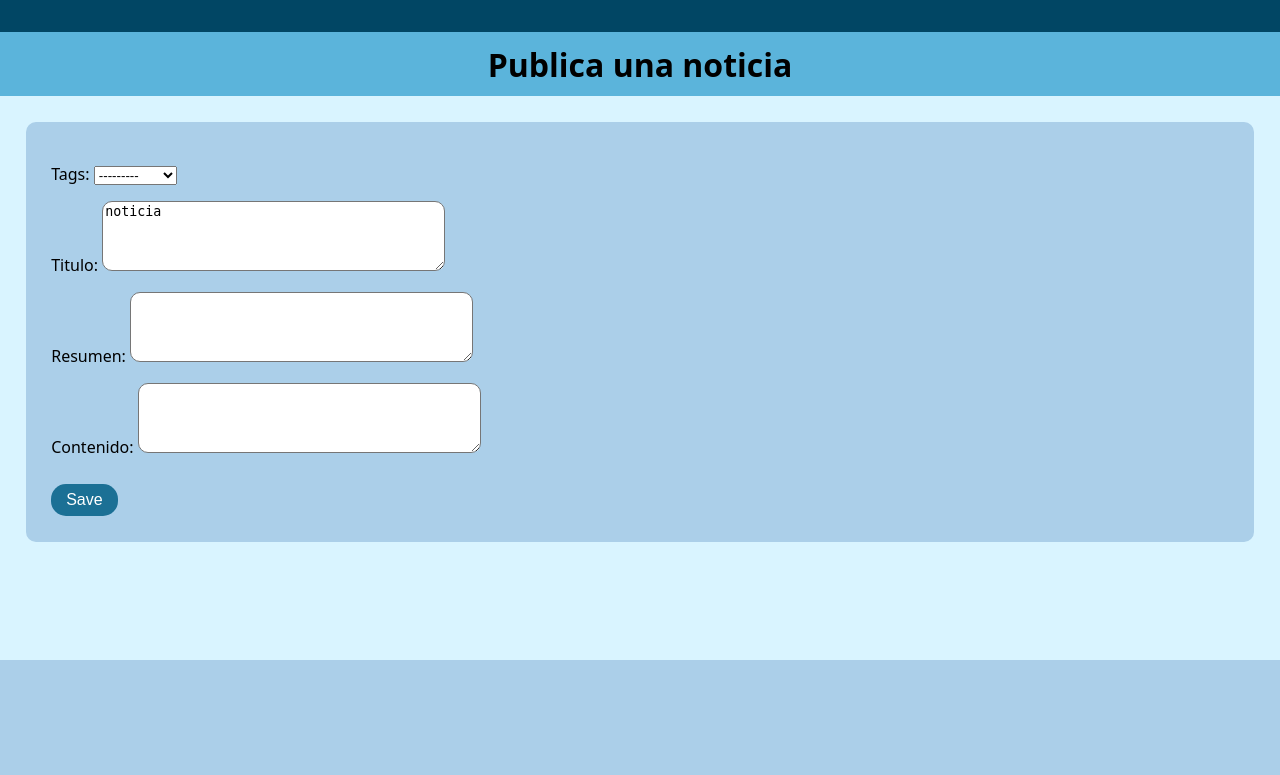
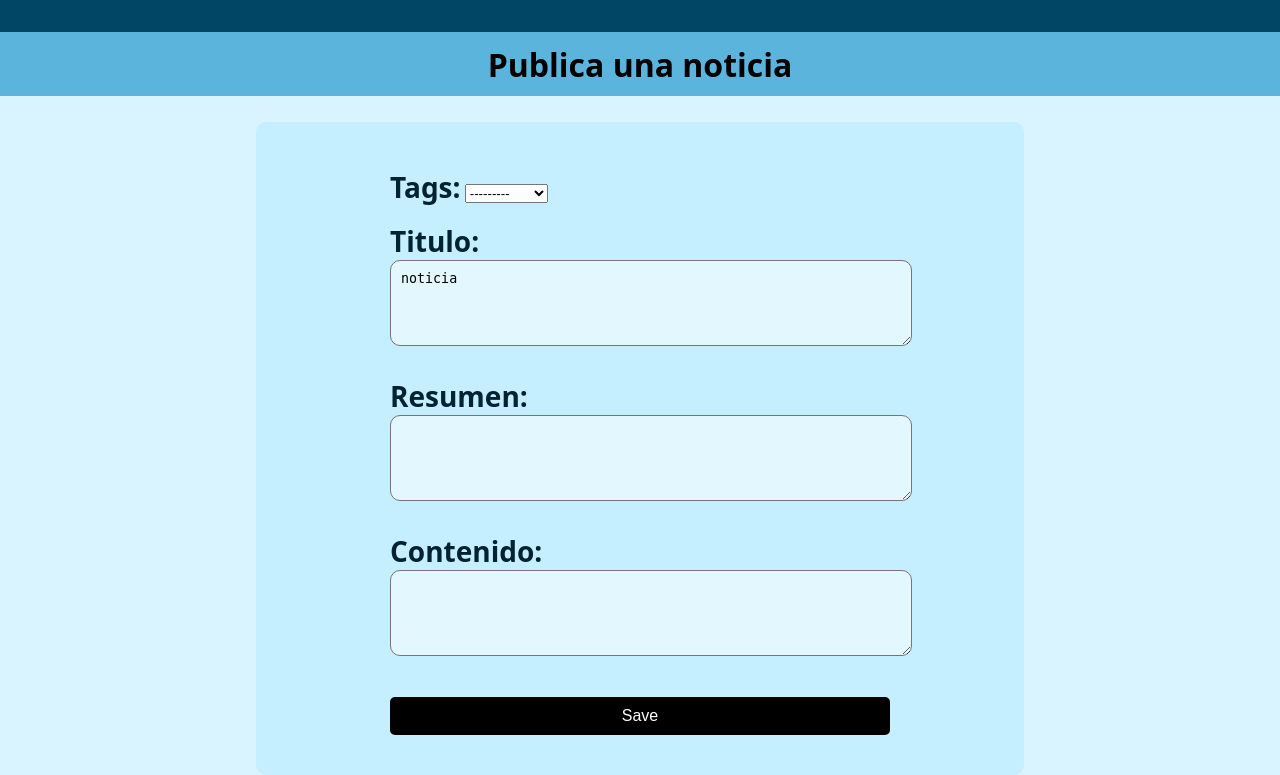
Before and after one commit to nicolasgutar/RyM, a Django app: page /publicar in a window 1280 px wide. Shown: the part 140-915 px from the top of the page. Before the commit the page ends 800 px from the top, so only its background shows below. Run offline with Django 4.2, Linux system fonts and the light colour scheme.

Commit message:
front del formulario

```diff
--- a/main/static/clases.css
+++ b/main/static/clases.css
@@ -18,12 +18,25 @@ textarea{
 .bloque-texto{
   padding-left: 2vw;
   line-height: 1.5;
+  margin-bottom: 4vw;
+}
+
+.fondo-pub {
+  background-color: #C5EEFF;
+  border-radius: 10px;
+  margin-left: 20vw;
+  margin-right: 20vw;
+  margin-top: 2vw;
+  padding: 20px;
+  padding-top: 10px;
 }
 
 .contenedor{
   background-color: #C5EEFF;
   border-radius: 10px;
-  margin: 2vw;
+  margin-left: 10vw;
+  margin-right: 10vw;
+  margin-top: 2vw;
   padding: 20px;
   padding-top: 10px;
 }
@@ -73,13 +86,39 @@ textarea{
   margin: 0px;
 }
 
-.form-publicar{
-  background-color: #ABCFE9;
-  margin: 2vw;
-  padding: 2vw;
-  top: 20px;
-  border-radius: 10px;
+.form-publicar {
+  width: 500px;
+  margin: 0 auto;
+  padding: 20px;
 }
+
+.form-publicar label {
+  font-size: 28px;
+  font-weight: bold;
+  font-family: ;
+  color: #002231;
+
+}
+
+.form-publicar input,
+.form-publicar textarea {
+  width: 100%;
+  padding: 10px;
+  margin-bottom: 10px;
+  background-color: #E3F7FF;
+}
+
+.form-publicar button {
+  width: 100%;
+  padding: 10px;
+  margin-top: 10px;
+  background-color: #000000;
+  color: #ffffff;
+  border: none;
+  border-radius: 5px;
+  cursor: pointer;
+}
+
 .form-filtros{
   padding-left: 2vw;
   padding-top: 1vw;
--- a/main/templates/main/pub.html
+++ b/main/templates/main/pub.html
@@ -5,6 +5,8 @@
     <p class="subtitle">Publica una noticia</p>
 </div>
 
+
+<div class = "fondo-pub">
     <form method="POST" class="form-publicar">
         {% csrf_token %}
         {{form.as_p}}
@@ -12,4 +14,6 @@
             Save
         </button>
     </form>
+</div>
+
 {% endblock %}
```
Lines whose indentation alone changed are shown as unchanged.
